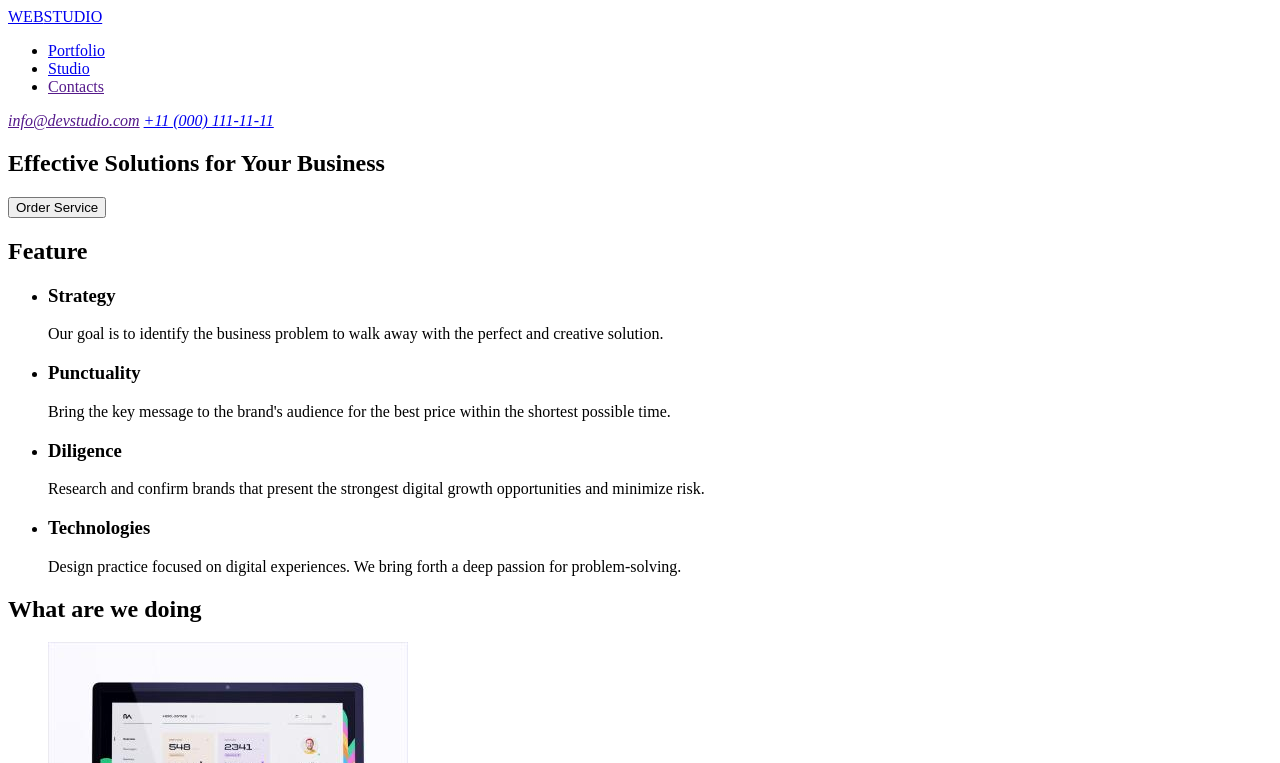
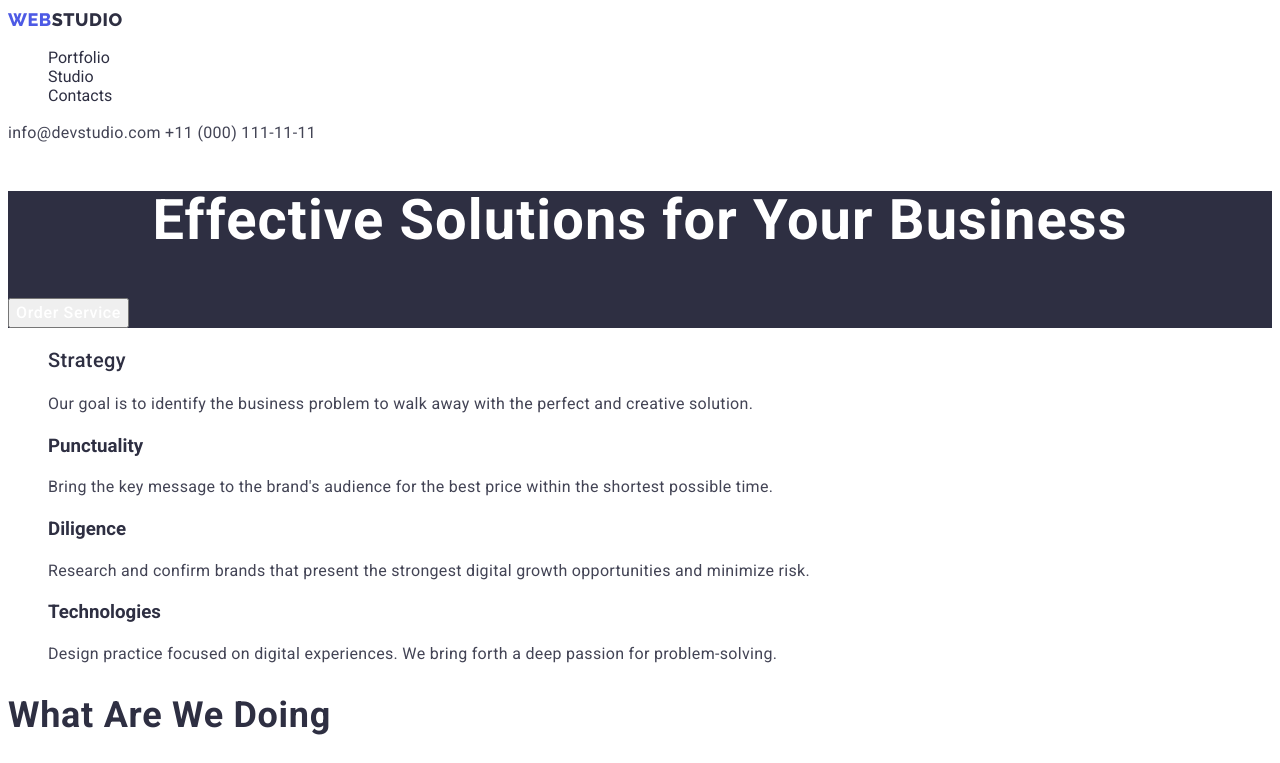
Before and after one commit to Evgeniy-Teminskiy/goit-markup-hw-2, a plain HTML site: page index.html in a window 1280 px wide. Shown: the top 763 px of the page. Drawn offline with Linux system fonts and the light colour scheme.

Commit message:
додав css д/з 2

```diff
--- a/css/styles.css
+++ b/css/styles.css
@@ -1,4 +1,174 @@
-body {
+  :root{
+    --accent-color: #404BBF;
+    --feature-titel-color: #2E2F42;
+    --feature-text-color: #434455;
+  }
+
+  body{
     font-family: 'Roboto', sans-serif;
-    color: blue;
 }
+  .link{
+    text-decoration: none;
+}
+  .list{
+    list-style: none;
+}
+  .hidden {
+    position: absolute;
+    width: 1px;
+    height: 1px;
+    margin: -1px;
+    border: 0;
+    padding: 0;
+    white-space: nowrap;
+    clip-path: inset(100%);
+    clip: rect(0 0 0 0);
+    overflow: hidden;
+}
+  .text{
+    font-style: normal;
+    font-weight: 400;
+    font-size: 16px;
+    line-height: 1.5;
+    letter-spacing: 0.02em;
+}
+  .subtitel{
+    font-weight: 500;
+    font-size: 20px;
+    line-height: 1.2;
+    letter-spacing: 0.02em;
+}
+  .titel{
+    font-weight: 700;
+    font-size: 36px;
+    line-height: 1.11;
+    letter-spacing: 0.02em;
+    text-transform: capitalize;
+}
+  .btn{
+    font-family: 'Roboto', sans-serif;
+    font-weight: 500;
+    font-size: 16px;
+    line-height: 1.5;
+    align-items: center;
+    letter-spacing: 0.04em;
+    cursor: pointer;
+}
+
+
+/*---------------HEADER-------------*/
+
+  .header-logo{
+    font-family: 'Raleway',sans-serif;
+    font-weight: 800;
+    font-size: 18px;
+    line-height: 1.33;
+    letter-spacing: 0.03em;
+    text-transform: uppercase;
+    color:  #2E2F42;
+  }
+  .logo{
+    color: #4D5AE5;
+  }
+  .header-link{
+    color: #2E2F42;
+  }
+  .header-link:hover{
+    color: var(--accent-color)
+  }
+   .header-link:focus{
+    color: var(--accent-color)
+  }
+   .header-mail{
+    color: #434455;
+  }
+   .header-mail:hover,
+   .header-mail:focus {
+       color: var(--accent-color)
+   }
+  .header-tel{
+    color: #434455;
+  }
+
+  /*---------HERO----------*/
+
+  .hero{
+    background: #2E2F42;
+  }
+  .hero-title{
+    font-weight: 700;
+    font-size: 56px;
+    line-height: 1.07;
+    text-align: center;
+    letter-spacing: 0.02em;
+    color: #FFFFFF;
+  }
+  .hero-btn{
+    color: #FFFFFF;
+  }
+  .hero-btn:hover,
+  .hero-btn:focus{
+    color: var(--accent-color)
+  }
+
+  /*------------FEATURE-----------------*/
+
+  .feature-subtitel{
+    color: var(--feature-titel-color)
+  }
+  .feature-text{
+    color: var(--feature-text-color)
+  }
+
+  /*-----------TEAM----------------*/
+
+  .team{
+    background: #F4F4FD;
+  }
+  .team-titel{
+    color: var(--feature-titel-color)
+  }
+  .team-name{
+    color: var(--feature-titel-color)
+  }
+  .team-text{
+    color: var(--feature-text-color)
+  }
+
+/*-------------WORK---------------*/
+
+  .work-titel {
+     color: var(--feature-titel-color)
+ }
+
+/*------------FOOTER--------------*/
+
+
+  .footer{
+    background: #2E2F42;
+  }
+  .footer-logo{
+    font-family: 'Raleway';
+    font-weight: 800;
+    font-size: 18px;
+    line-height: 1.17;
+    letter-spacing: 0.03em;
+    text-transform: uppercase;
+    color: #F4F4FD;
+  }
+  .footer-text{
+    color: #E7E9FC;
+  }
+
+/*--------------PROGEKTS---------------*/
+
+
+  .progects-btn{
+    color: #4D5AE5;
+  }
+  .progects-subtitel{
+    color: #2E2F42;
+  }
+  .progects-after-subtitel{
+    color: #434455;
+  }
--- a/index.html
+++ b/index.html
@@ -5,61 +5,71 @@
     <meta http-equiv="X-UA-Compatible" content="IE=edge" />
     <meta name="viewport" content="width=device-width, initial-scale=1.0" />
     <title>Студия</title>
-    <link rel="preconnect" href="https://fonts.googleapis.com" />
-    <link rel="preconnect" href="https://fonts.gstatic.com" crossorigin />
+    <link href="https://fonts.googleapis.com" rel="preconnect" />
+    <link href="https://fonts.gstatic.com" rel="preconnect" crossorigin />
     <link
       href="https://fonts.googleapis.com/css2?family=Raleway:wght@800&family=Roboto:wght@400;500;700&display=swap"
       rel="stylesheet"
     />
-    <link rel="stylesheet" href="./css/styles.css/" />
+    <link rel="stylesheet" href="./css/styles.css" />
   </head>
   <body>
     <header class="header">
-      <a class="header-logo" href="./index.html"><span>WEB</span>STUDIO</a>
+      <a class="header-logo link" href="./index.html"
+        ><span class="logo">WEB</span>STUDIO</a
+      >
       <nav class="header-navigation">
         <ul class="header-list list">
-          <li class="header-item"><a href="./portfolio.html">Portfolio</a></li>
-          <li class="header-item"><a href="./index.html">Studio</a></li>
-          <li class="header-item"><a href="">Contacts</a></li>
+          <li class="header-item">
+            <a class="header-link link" href="./portfolio.html">Portfolio</a>
+          </li>
+          <li class="header-item">
+            <a class="header-link link" href="./index.html">Studio</a>
+          </li>
+          <li class="header-item">
+            <a class="header-link link" href="">Contacts</a>
+          </li>
         </ul>
       </nav>
-      <address class="header-address">
-        <a class="hefder-mail" href="">info@devstudio.com</a>
-        <a class="header-tel" href="tel:+110001111111">+11 (000) 111-11-11</a>
+      <address class="header-address text">
+        <a class="header-mail link" href="">info@devstudio.com</a>
+        <a class="header-tel link" href="tel:+110001111111"
+          >+11 (000) 111-11-11</a
+        >
       </address>
     </header>
     <main>
       <section class="hero">
         <h1 class="hero-title">Effective Solutions for Your Business</h1>
-        <button class="hero-btn" type="button">Order Service</button>
+        <button class="hero-btn btn" type="button">Order Service</button>
       </section>
       <section class="feature">
-        <h2 class="feature-titel">Feature</h2>
-        <ul class="feature-list">
+        <h2 class="hidden">Feature</h2>
+        <ul class="feature-list list">
           <li class="feature-item">
-            <h3 class="feature-subtitel">Strategy</h3>
-            <p class="feature-text">
+            <h3 class="feature-subtitel subtitel">Strategy</h3>
+            <p class="feature-text text">
               Our goal is to identify the business problem to walk away with the
               perfect and creative solution.
             </p>
           </li>
           <li class="feature-item">
             <h3 class="feature-subtitel">Punctuality</h3>
-            <p class="feature-text">
+            <p class="feature-text text">
               Bring the key message to the brand's audience for the best price
               within the shortest possible time.
             </p>
           </li>
           <li class="feature-item">
             <h3 class="feature-subtitel">Diligence</h3>
-            <p class="feature-text">
+            <p class="feature-text text">
               Research and confirm brands that present the strongest digital
               growth opportunities and minimize risk.
             </p>
           </li>
           <li class="feature-item">
             <h3 class="feature-subtitel">Technologies</h3>
-            <p class="feature-text">
+            <p class="feature-text text">
               Design practice focused on digital experiences. We bring forth a
               deep passion for problem-solving.
             </p>
@@ -67,8 +77,8 @@
         </ul>
       </section>
       <section class="work">
-        <h2 class="work-titel">What are we doing</h2>
-        <ul class="work-list">
+        <h2 class="work-titel titel">What are we doing</h2>
+        <ul class="work-list list">
           <li class="work-item">
             <img
               class="work-pic"
@@ -96,8 +106,8 @@
         </ul>
       </section>
       <section class="team">
-        <h2 class="team-titel">Our Team</h2>
-        <ul class="team-list">
+        <h2 class="team-titel titel">Our Team</h2>
+        <ul class="team-list list">
           <li class="team-item">
             <img
               class="team-pic"
@@ -105,18 +115,18 @@
               alt="photo Mark Guerrero"
               width="264"
             />
-            <h3 class="team-name">Mark Guerrero</h3>
-            <p class="team-text">Product Designer</p>
+            <p class="team-text text">Product Designer</p>
           </li>
           <li class="team-item">
+            <h3 class="team-name subtitel">Mark Guerrero</h3>
             <img
               class="team-pic"
               src="./images/img(16).jpg"
               alt="photo Tom Ford"
               width="264"
             />
-            <h3 class="team-name">Tom Ford</h3>
-            <p class="team-text">Frontend Developer</p>
+            <h3 class="team-name subtitel">Tom Ford</h3>
+            <p class="team-text text">Frontend Developer</p>
           </li>
           <li class="team-item">
             <img
@@ -125,8 +135,8 @@
               alt="photo Camila Garcia"
               width="264"
             />
-            <h3 class="team-name">Camila Garcia</h3>
-            <p class="team-text">Marketing</p>
+            <h3 class="team-name subtitel">Camila Garcia</h3>
+            <p class="team-text text">Marketing</p>
           </li>
           <li class="team-item">
             <img
@@ -135,15 +145,17 @@
               alt="photo Daniel Wilson"
               width="264"
             />
-            <h3 class="team-name">Daniel Wilson</h3>
-            <p class="team-text">UI Designer</p>
+            <h3 class="team-name subtitel">Daniel Wilson</h3>
+            <p class="team-text text">UI Designer</p>
           </li>
         </ul>
       </section>
     </main>
     <footer class="footer">
-      <a class="footer-logo" href=""><span>WEB</span>STUDIO</a>
-      <p class="footer-text">
+      <a class="footer-logo link" href=""
+        ><span class="logo">WEB</span>STUDIO</a
+      >
+      <p class="footer-text text">
         Increase the flow of customers and sales for your business with digital
         marketing & growth solutions.
       </p>
```
Also changed, not shown: portfolio.html (+56 -34 lines), 1 other file.
